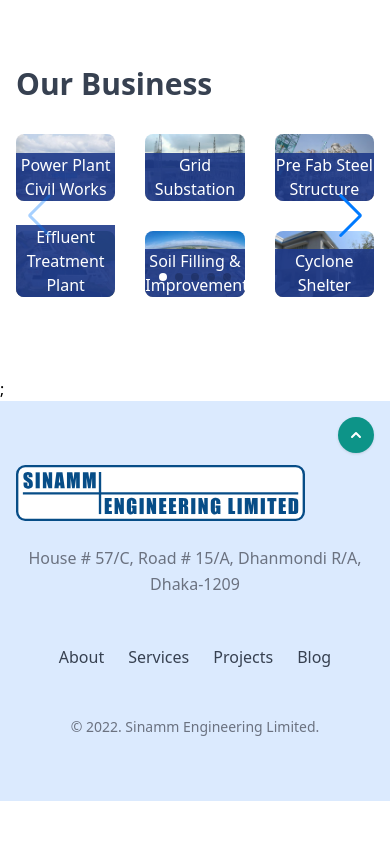
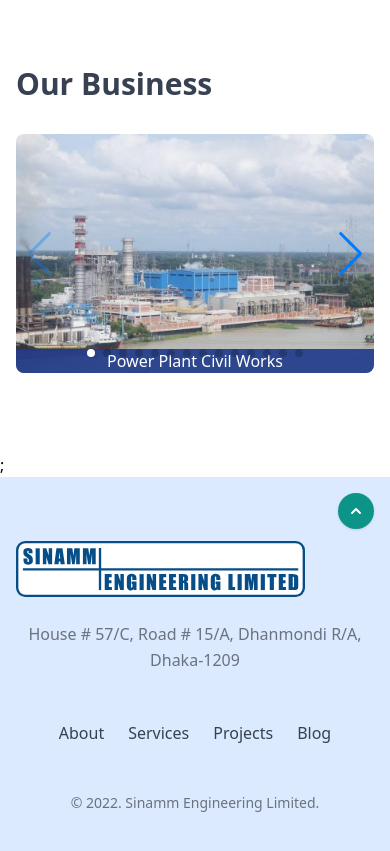
Before and after one commit to bobalok/sinammbo, a Next.js app: page / in a window 390 px wide. Shown: the part 1460-2311 px from the top of the page. Before the commit the page ends 2261 px from the top, so only its background shows below. Built offline with nearby package versions, Linux system fonts and the light colour scheme.

Commit message:
working breakpoints with grid

```diff
--- a/components/OurBSect.jsx
+++ b/components/OurBSect.jsx
@@ -45,12 +45,38 @@ const OurBSect = () => {
           {/* swiperjs grid */}
           <div className='pt-8'>
             <Swiper
-              slidesPerView={3}
-              grid={{
-                rows: 2,
-                fill: "row",
+              // slidesPerView={3}
+              breakpoints={{
+                640: {
+                  slidesPerView: 1,
+                  spaceBetween: 30,
+                  grid: {
+                    rows: 1,
+                    fill: "row",
+                  },
+                },
+                768: {
+                  slidesPerView: 2,
+                  spaceBetween: 30,
+                  grid: {
+                    rows: 2,
+                    fill: "row",
+                  },
+                },
+                1024: {
+                  slidesPerView: 3,
+                  spaceBetween: 30,
+                  grid: {
+                    rows: 2,
+                    fill: "row",
+                  },
+                },
               }}
-              spaceBetween={30}
+              // grid={{
+              //   rows: 2,
+              //   fill: "row",
+              // }}
+              // spaceBetween={30}
               pagination={{
                 clickable: true,
               }}
@@ -61,7 +87,7 @@ const OurBSect = () => {
               className='mySwiper'
             >
               {OurBSectPhotos.map((item) => (
-                <SwiperSlide className='mySwiperSlide relative' key={item.name}>
+                <SwiperSlide className='mySwiperSlide' key={item.name}>
                   <Image
                     className='rounded-lg'
                     src={`/images/slider-images/OurBSect/${item.name.toString()}`}
```
